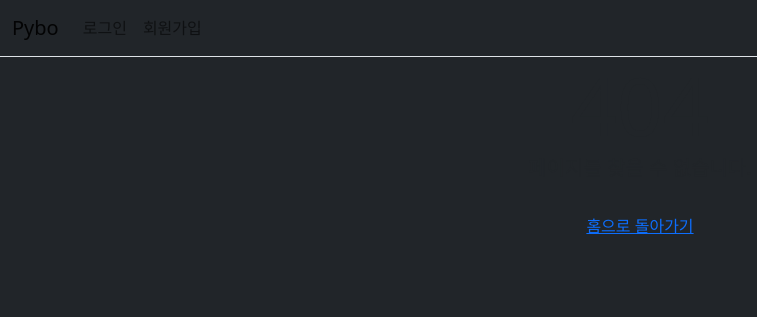
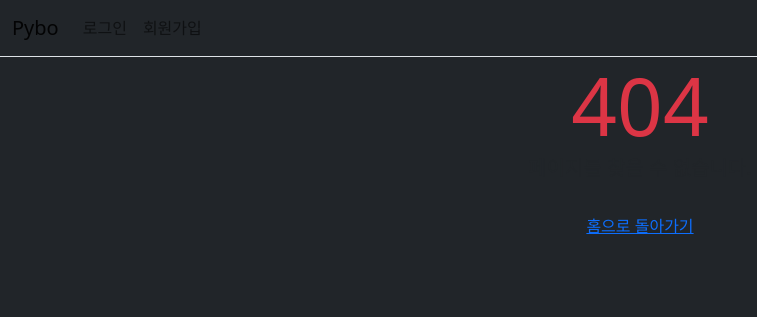
Before and after one commit to juniffel/pybo, a Django app: template templates/common/404.html in a window 1280 px wide. Shown: the top 317 px of the page, without its empty margins (0-757 px from the left). Run offline with Django 5.2, Linux system fonts and the light colour scheme; the template is opened without the code that fills it, so the values that code supplies are empty; some libraries are stand-ins or nearby versions.

Commit message:
404 페이지 생성

```diff
--- a/templates/common/404.html
+++ b/templates/common/404.html
@@ -4,7 +4,7 @@
 <div class="container">
     <div class="row justify-content-center">
         <div class="col-12 text-center">
-            <span class="display-1 d-block">404</span>
+            <span class="display-1 d-block  text-danger">404</span>
             <div class="mb-4 lead">페이지를 찾을 수 없습니다.</div>
             <a href="/" class="btn btn-link">홈으로 돌아가기</a>
         </div>
```
